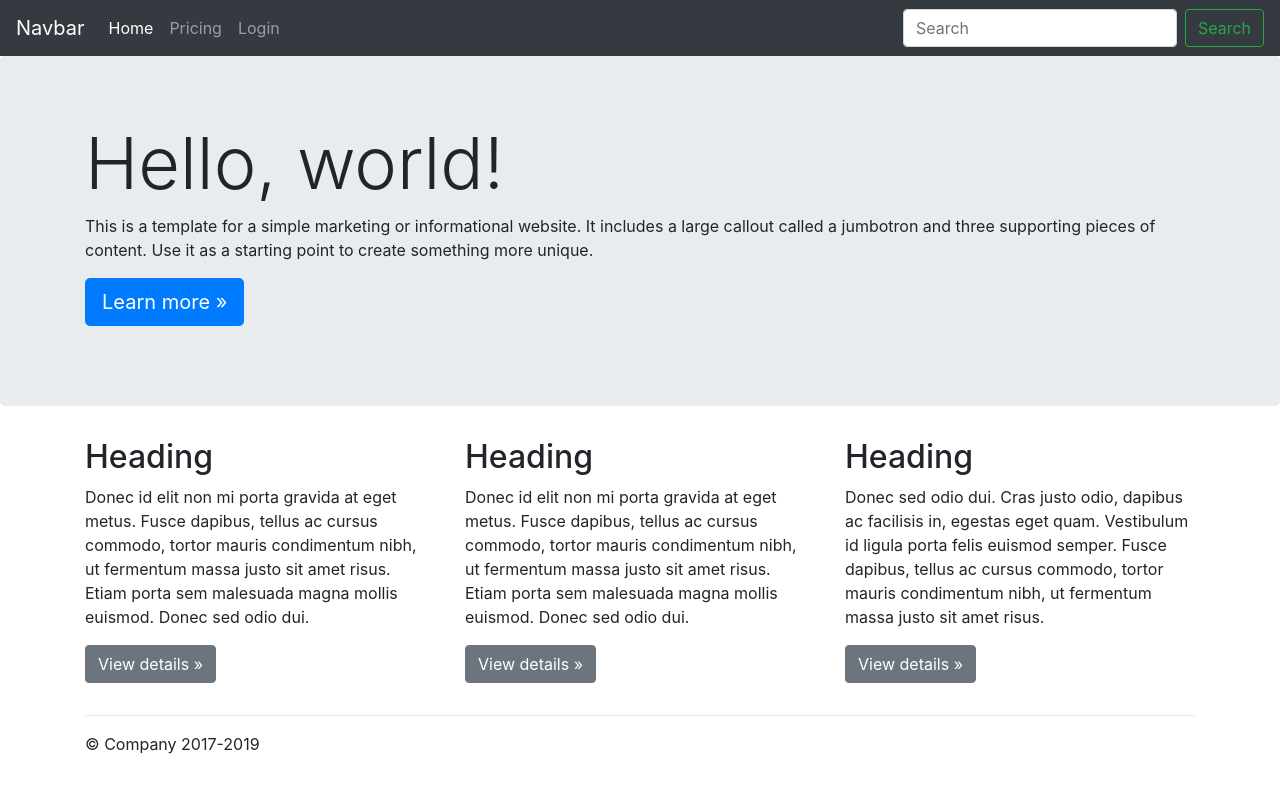
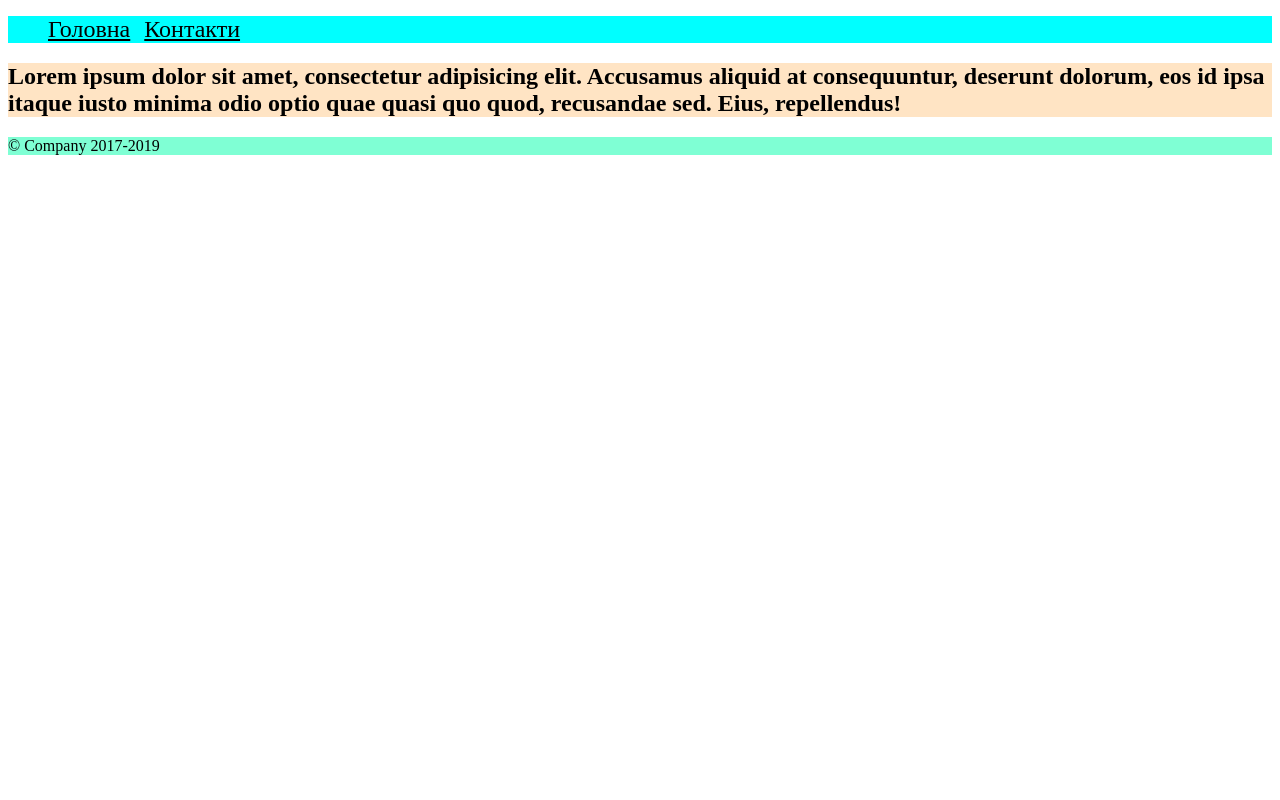
Before and after one commit to skhortiuk/python-web-university-course, a Flask app: page / in a window 1280 px wide. Run offline with Flask 2, Linux system fonts and the light colour scheme; some libraries are stand-ins or nearby versions.

Commit message:
Added some fixes

```diff
--- a/lab_3_flask/app/hello.py
+++ b/lab_3_flask/app/hello.py
@@ -8,14 +8,9 @@ def home():
     return render_template("home.html")
 
 
-@app.route("/links")
+@app.route("/contacts")
 def links():
-    return render_template("links.html")
-
-
-@app.route("/login")
-def login():
-    return render_template("login.html")
+    return render_template("contacts.html")
 
 
 if __name__ == '__main__':
--- /dev/null
+++ b/lab_3_flask/app/static/index.css
@@ -0,0 +1,31 @@
+nav {
+    background-color: aqua;
+    margin-bottom: 2px;
+    margin-top: 2px;
+}
+
+nav ul {
+    list-style-type: none;
+}
+
+nav ul li {
+    display: inline-block;
+}
+
+nav ul li a {
+    color: black;
+    font-size: 24px;
+    margin-right: 10px;
+}
+
+nav ul li a:hover {
+    color: brown;
+}
+
+.main {
+    background-color: bisque;
+}
+
+footer {
+    background-color: aquamarine;
+}
--- a/lab_3_flask/app/templates/base.html
+++ b/lab_3_flask/app/templates/base.html
@@ -9,20 +9,14 @@
           content="Mark Otto, Jacob Thornton, and Bootstrap contributors">
     <meta name="generator" content="Jekyll v3.8.5">
     <title>Home</title>
-
-    <link rel="canonical"
-          href="https://getbootstrap.com/docs/4.3/examples/jumbotron/">
-
-    <!-- Bootstrap core CSS -->
-    <link rel="stylesheet"
-          href="https://stackpath.bootstrapcdn.com/bootstrap/4.3.1/css/bootstrap.min.css"
-          integrity="sha384-ggOyR0iXCbMQv3Xipma34MD+dH/1fQ784/j6cY/iJTQUOhcWr7x9JvoRxT2MZw1T"
-          crossorigin="anonymous">
+    <link rel="stylesheet" href="../static/index.css">
 </head>
 <body>
 {% include "header.html" %}
-{% block body %}
-{% endblock %}
+<div class="main">
+    {% block body %}
+    {% endblock %}
+</div>
 {% include "footer.html" %}
 </body>
 </html>
--- a/lab_3_flask/app/templates/footer.html
+++ b/lab_3_flask/app/templates/footer.html
@@ -1,12 +1,3 @@
-<footer class="container">
+<footer>
     <p>&copy; Company 2017-2019</p>
 </footer>
-<script src="https://code.jquery.com/jquery-3.3.1.slim.min.js"
-        integrity="sha384-q8i/X+965DzO0rT7abK41JStQIAqVgRVzpbzo5smXKp4YfRvH+8abtTE1Pi6jizo"
-        crossorigin="anonymous"></script>
-<script src="https://cdnjs.cloudflare.com/ajax/libs/popper.js/1.14.7/umd/popper.min.js"
-        integrity="sha384-UO2eT0CpHqdSJQ6hJty5KVphtPhzWj9WO1clHTMGa3JDZwrnQq4sF86dIHNDz0W1"
-        crossorigin="anonymous"></script>
-<script src="https://stackpath.bootstrapcdn.com/bootstrap/4.3.1/js/bootstrap.min.js"
-        integrity="sha384-JjSmVgyd0p3pXB1rRibZUAYoIIy6OrQ6VrjIEaFf/nJGzIxFDsf4x0xIM+B07jRM"
-        crossorigin="anonymous"></script>
--- a/lab_3_flask/app/templates/header.html
+++ b/lab_3_flask/app/templates/header.html
@@ -1,32 +1,6 @@
-<nav class="navbar navbar-expand-md navbar-dark bg-dark">
-        <a class="navbar-brand" href="/">Navbar</a>
-        <button class="navbar-toggler" type="button" data-toggle="collapse"
-                data-target="#navbarsExampleDefault"
-                aria-controls="navbarsExampleDefault" aria-expanded="false"
-                aria-label="Toggle navigation">
-            <span class="navbar-toggler-icon"></span>
-        </button>
-
-        <div class="collapse navbar-collapse" id="navbarsExampleDefault">
-            <ul class="navbar-nav mr-auto">
-                <li class="nav-item active">
-                    <a class="nav-link" href="/">Home <span class="sr-only">
-                    (current)</span></a>
-                </li>
-                <li class="nav-item">
-                    <a class="nav-link" href="/links">Pricing</a>
-                </li>
-                <li class="nav-item">
-                    <a class="nav-link" href="/login">Login</a>
-                </li>
-            </ul>
-            <form class="form-inline my-2 my-lg-0">
-                <input class="form-control mr-sm-2" type="text"
-                       placeholder="Search" aria-label="Search">
-                <button class="btn btn-outline-success my-2 my-sm-0"
-                        type="submit">
-                    Search
-                </button>
-            </form>
-        </div>
-    </nav>
+<nav>
+    <ul>
+        <li><a href="/">Головна</a></li>
+        <li><a href="/contacts">Контакти</a></li>
+    </ul>
+</nav>
--- a/lab_3_flask/app/templates/home.html
+++ b/lab_3_flask/app/templates/home.html
@@ -1,67 +1,9 @@
 {% extends "base.html" %}
 {% block body %}
-
-
-    <main role="main">
-        <!-- Main jumbotron for a primary marketing message or call to action -->
-        <div class="jumbotron">
-            <div class="container">
-                <h1 class="display-3">Hello, world!</h1>
-                <p>This is a template for a simple marketing or informational
-                    website. It includes a large callout called a jumbotron and
-                    three supporting pieces of content. Use it as a starting
-                    point
-                    to create something more unique.</p>
-                <p><a class="btn btn-primary btn-lg" href="#" role="button">Learn
-                    more &raquo;</a></p>
-            </div>
-        </div>
-
-        <div class="container">
-            <!-- Example row of columns -->
-            <div class="row">
-                <div class="col-md-4">
-                    <h2>Heading</h2>
-                    <p>Donec id elit non mi porta gravida at eget metus. Fusce
-                        dapibus, tellus ac cursus commodo, tortor mauris
-                        condimentum nibh, ut fermentum massa justo sit amet
-                        risus.
-                        Etiam porta sem malesuada magna mollis euismod. Donec
-                        sed
-                        odio dui. </p>
-                    <p><a class="btn btn-secondary" href="#" role="button">View
-                        details &raquo;</a></p>
-                </div>
-                <div class="col-md-4">
-                    <h2>Heading</h2>
-                    <p>Donec id elit non mi porta gravida at eget metus. Fusce
-                        dapibus, tellus ac cursus commodo, tortor mauris
-                        condimentum nibh, ut fermentum massa justo sit amet
-                        risus.
-                        Etiam porta sem malesuada magna mollis euismod. Donec
-                        sed
-                        odio dui. </p>
-                    <p><a class="btn btn-secondary" href="#" role="button">View
-                        details &raquo;</a></p>
-                </div>
-                <div class="col-md-4">
-                    <h2>Heading</h2>
-                    <p>Donec sed odio dui. Cras justo odio, dapibus ac
-                        facilisis
-                        in, egestas eget quam. Vestibulum id ligula porta felis
-                        euismod semper. Fusce dapibus, tellus ac cursus
-                        commodo,
-                        tortor mauris condimentum nibh, ut fermentum massa
-                        justo
-                        sit amet risus.</p>
-                    <p><a class="btn btn-secondary" href="#" role="button">View
-                        details &raquo;</a></p>
-                </div>
-            </div>
-
-            <hr>
-
-        </div>
-
-    </main>
+    <h2>
+        Lorem ipsum dolor sit amet, consectetur adipisicing elit. Accusamus
+        aliquid at consequuntur, deserunt dolorum, eos id ipsa itaque iusto
+        minima odio optio quae quasi quo quod, recusandae sed. Eius,
+        repellendus!
+    </h2>
 {% endblock %}
```
Also changed, not shown: lab_3_flask/app/templates/contacts.html (added, +56 -0 lines), lab_3_flask/app/templates/links.html (deleted, +0 -57 lines).
